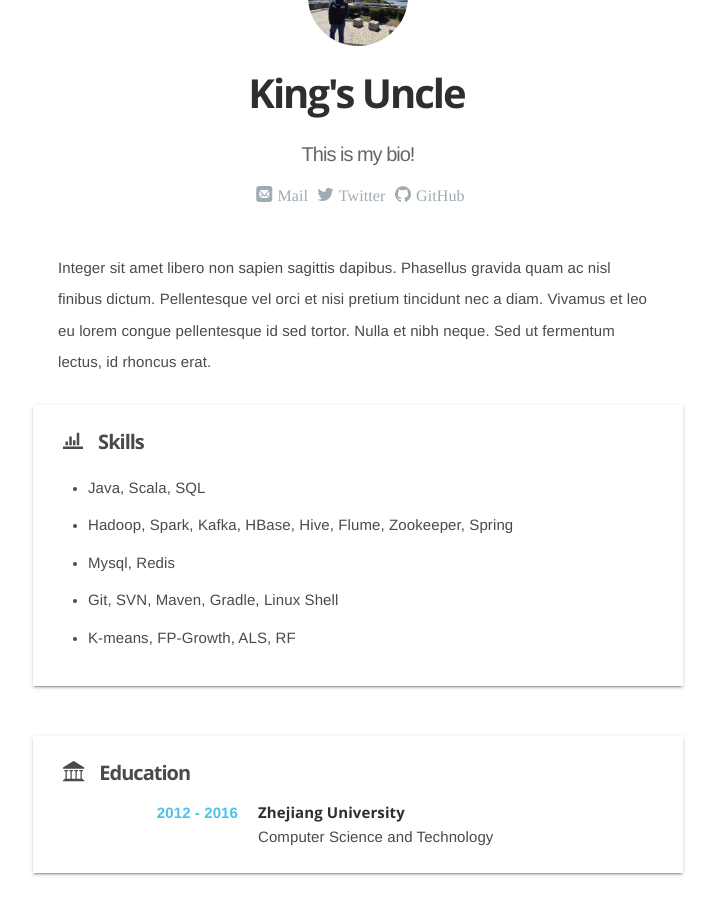
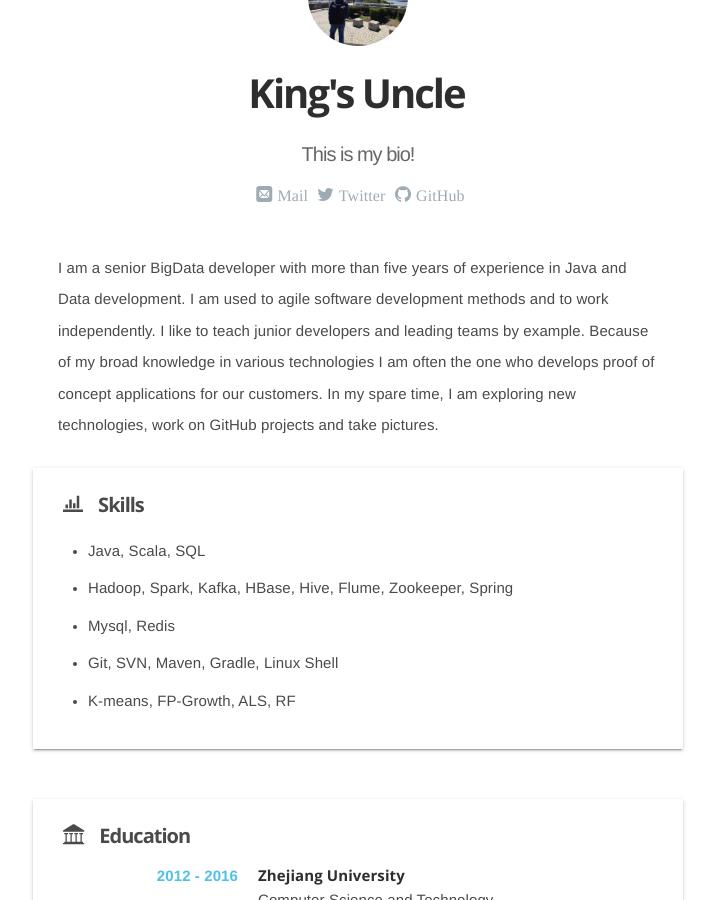
Before and after one commit to kuncle/kuncle.github.io, a Jekyll site: the page built from _pages/cv.html, in a window 1280 px wide and 900 px high, scrolled down 326 px. Shown: the whole window, without its empty margins (282-997 px from the left). Built offline with Jekyll 4.4.1, drawn with Linux system fonts in a browser that asks for light colours; some web fonts are replaced.

Commit message:
Update cv.yml

```diff
--- a/_data/cv.yml
+++ b/_data/cv.yml
@@ -1,5 +1,5 @@
 kuncle:
-    profile: "Integer sit amet libero non sapien sagittis dapibus. Phasellus gravida quam ac nisl finibus dictum. Pellentesque vel orci et nisi pretium tincidunt nec a diam. Vivamus et leo eu lorem congue pellentesque id sed tortor. Nulla et nibh neque. Sed ut fermentum lectus, id rhoncus erat."
+    profile: "I am a senior BigData developer with more than five years of experience in Java and Data development. I am used to agile software development methods and to work independently. I like to teach junior developers and leading teams by example. Because of my broad knowledge in various technologies I am often the one who develops proof of concept applications for our customers. In my spare time, I am exploring new technologies, work on GitHub projects and take pictures."
     skills:
         - "Java, Scala, SQL"
         - "Hadoop, Spark, Kafka, HBase, Hive, Flume, Zookeeper, Spring"
```
